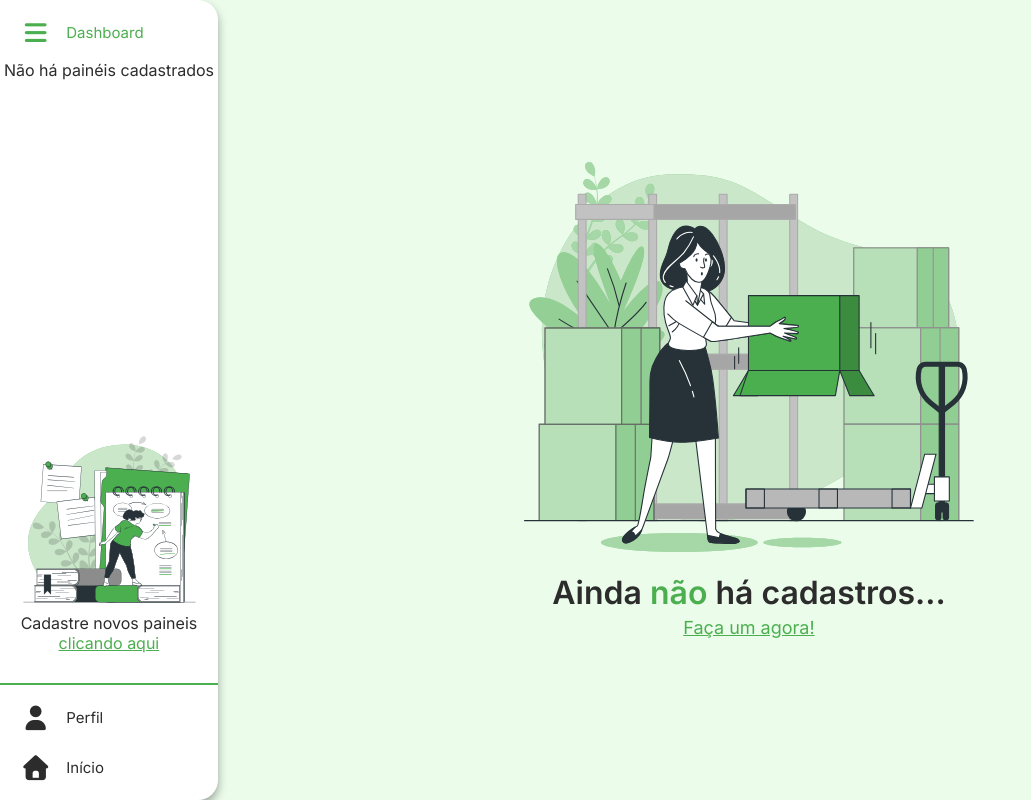
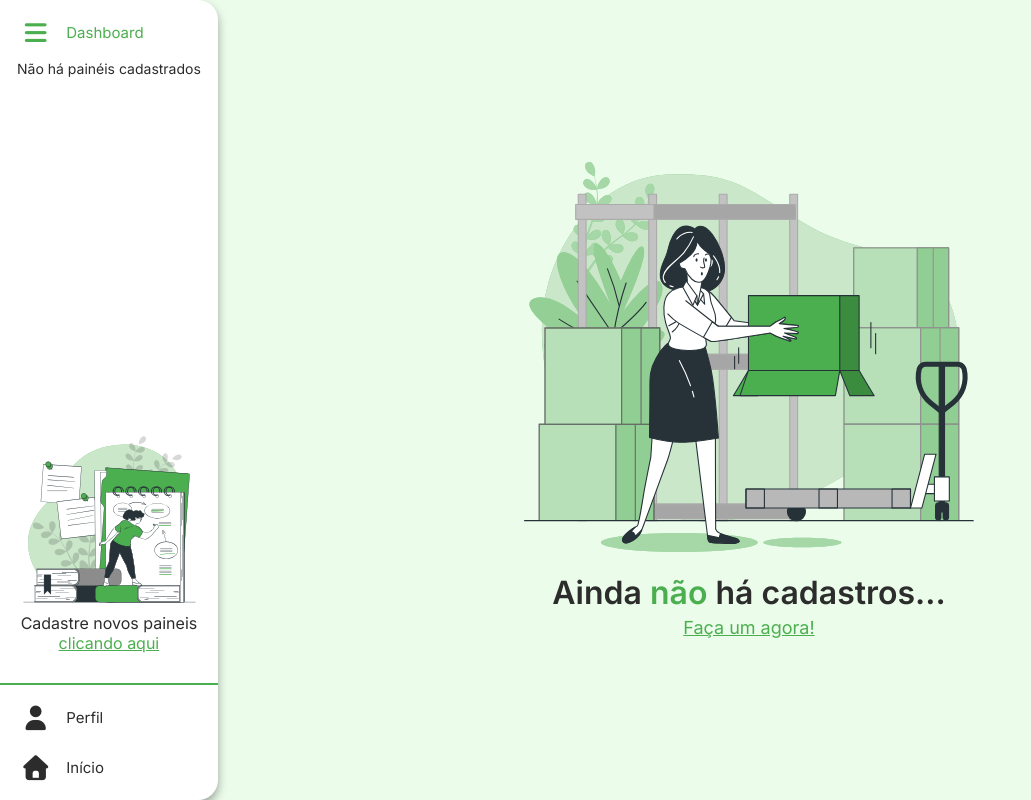
Before and after one commit to Gabriel-Darbello/resolar, a Django app: page /resolar/dashboard/ in a window 1280 px wide. Shown: the whole page, without its empty margins (0-1031 px from the left). Run offline with Django 5.2, Linux system fonts and the light colour scheme; the visitor is signed in with stand-in values (Sample User, id 1); data that the repository does not hold is empty; some libraries are stand-ins or nearby versions.

Commit message:
Update dashboard.html

```diff
--- a/resolar/templates/resolar/html/painel/dashboard.html
+++ b/resolar/templates/resolar/html/painel/dashboard.html
@@ -60,7 +60,7 @@
                         <p>{{ painel.modelo }} - {{ painel.marca }}</p>
                     </div>
                     {% empty %}
-                        <p style="width: 100%; text-align: center"> Não há painéis cadastrados </p>
+                        <p style="width: 100%; text-align: center; font-size:14px;"> Não há painéis cadastrados </p>
                     {% endfor %}
                 </div>
 
```
